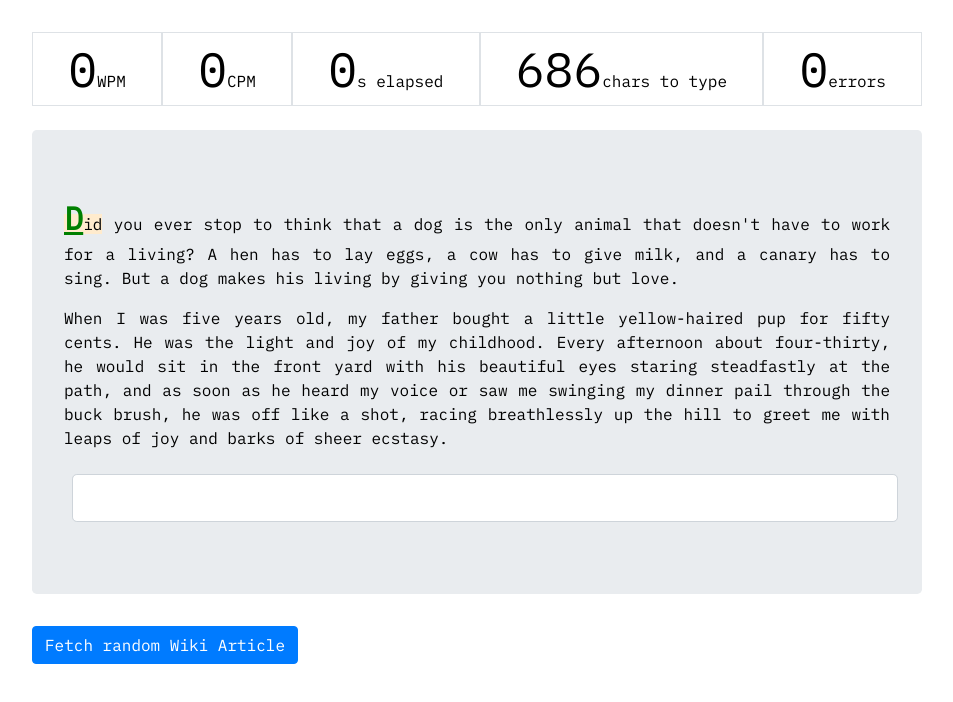
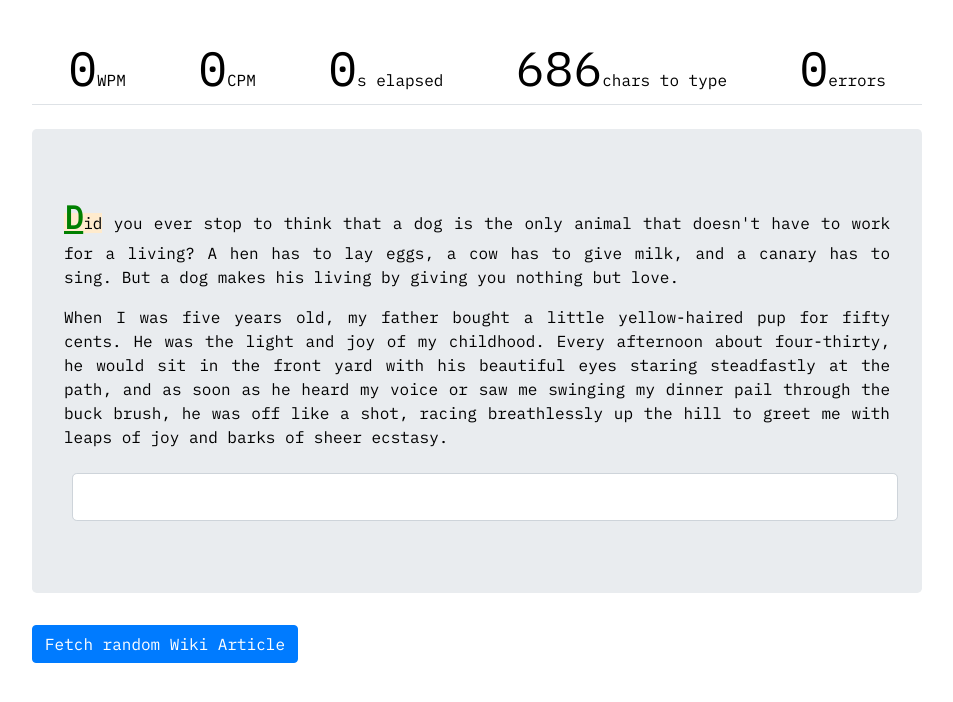
Before and after one commit to jasbir-singh/typer, a React (Create React App) app: page / in a window 1280 px wide. Shown: the top 702 px of the page, without its empty margins (163-1116 px from the left). Built offline with nearby package versions, Linux system fonts and the light colour scheme.

Commit message:
Only use border bottom for stats

```diff
--- a/src/components/Stat.js
+++ b/src/components/Stat.js
@@ -1,7 +1,7 @@
 import React from 'react';
 
 const Stat = ({ stat, text }) => (
-    <div className="border flex-fill text-center">
+    <div className="border-bottom flex-fill text-center">
     <span style={{ fontSize: '3rem' }}>
     { stat }
   </span>
```
